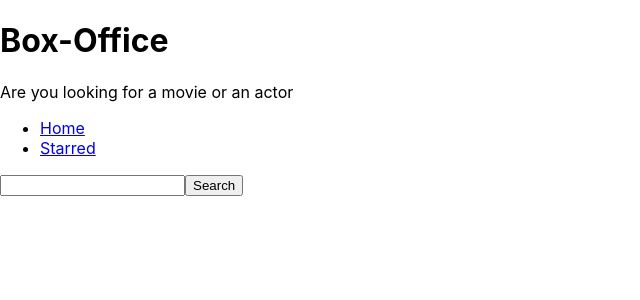
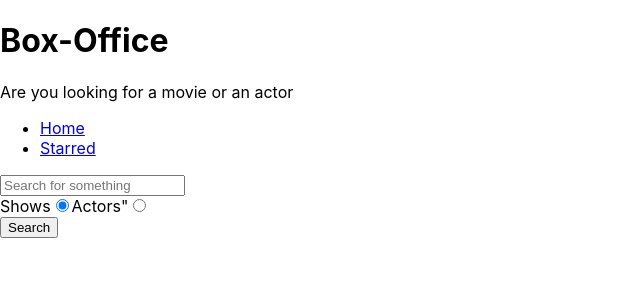
Before and after one commit to vishalsharma89/box-office-app, a React (Create React App) app: page / in a window 1280 px wide. Shown: the top 300 px of the page, without its empty margins (0-640 px from the left). Built offline with nearby package versions, Linux system fonts and the light colour scheme.

Commit message:
added search option and radio button

```diff
--- a/src/pages/Home.js
+++ b/src/pages/Home.js
@@ -4,8 +4,11 @@
 const Home = () => {
     const [input, setInput] = useState('');
     const [results, setResults] = useState(null);
+    const [searchOption, setSearchOption] = useState('shows');
+
+    const isShowsSearch = searchOption === 'shows';
     const onSearch = () => {
-        apiGet(`/search/shows?q=${input}`).then(result => {
+        apiGet(`/search/${searchOption}?q=${input}`).then(result => {
             setResults(result);
             console.log(result);
         })
@@ -20,19 +23,24 @@
             onSearch()
         }
     }
+
+    const onRadioChange = (ev) => {
+        setSearchOption(ev.target.value)
+    }
     const renderResults = () => {
         if (results && results.length === 0) {
             return <div>No Results</div>;
 
         }
         if (results && results.length > 0) {
-            return (
-                <div>
-                    {results.map((item) => (
-                        <div key={item.show.id}>{item.show.name}</div>
-                    ))}
-                </div>
-            )
+            return results[0].show ?
+                results.map((item) => (
+                    <div key={item.show.id}>{item.show.name}</div>
+                )) :
+                results.map((item) => (
+                    <div key={item.person.id}>{item.person.name}</div>
+                ))
+
         }
 
         return null;
@@ -40,7 +48,19 @@
     }
     return (
         <MainPageLayout>
-            <input type="text" onChange={onInputChange} onKeyDown={onKeyDown} value={input} />
+            <input type="text" placeholder='Search for something' onChange={onInputChange} onKeyDown={onKeyDown} value={input} />
+
+            <div>
+                <label htmlFor="shows-search">
+                    Shows
+                    <input id="shows-search" type="radio" value="shows" onChange={onRadioChange} checked={isShowsSearch} />
+                </label>
+                <label htmlFor="actors-search">
+                    Actors"
+                    <input id="actors-search" type="radio" value="people" onChange={onRadioChange} checked={!isShowsSearch} />
+                </label>
+            </div>
+
             <button type='button' onClick={onSearch} >Search</button>
             {renderResults()}
         </MainPageLayout>
```
